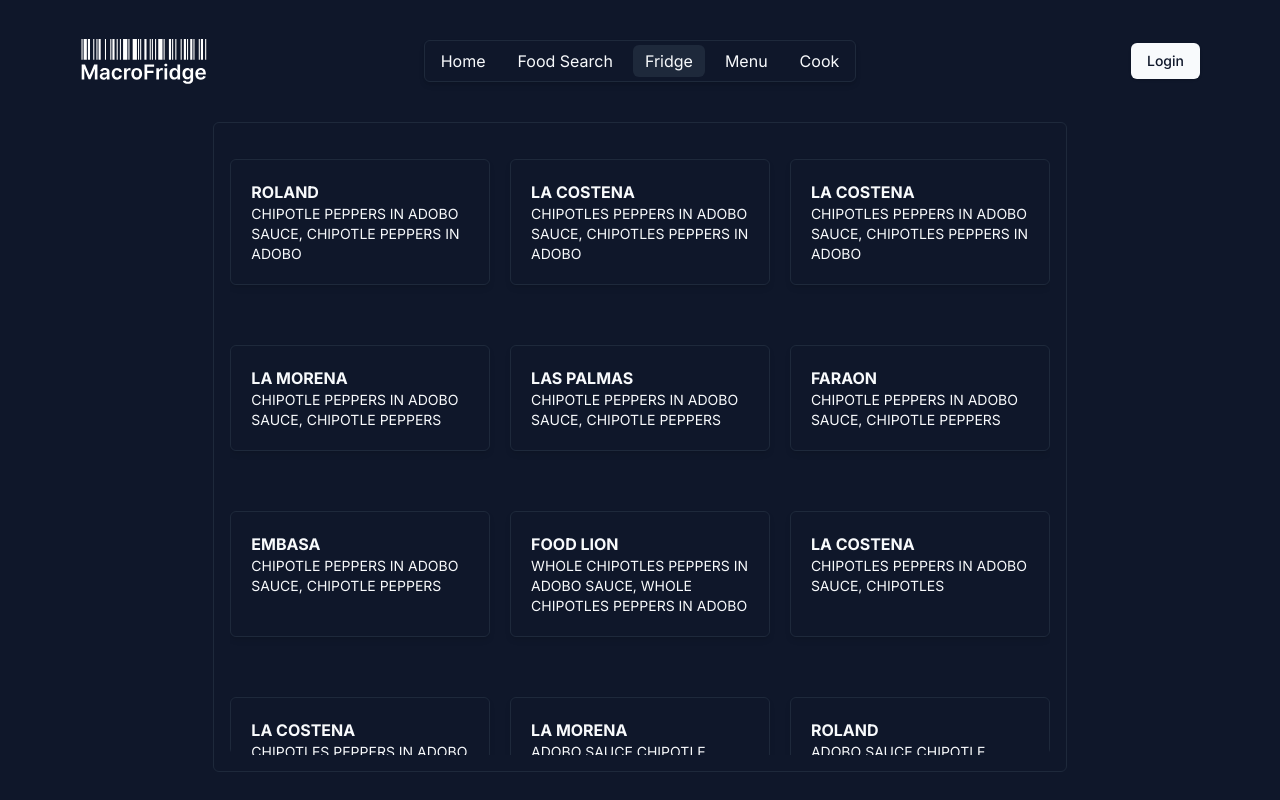
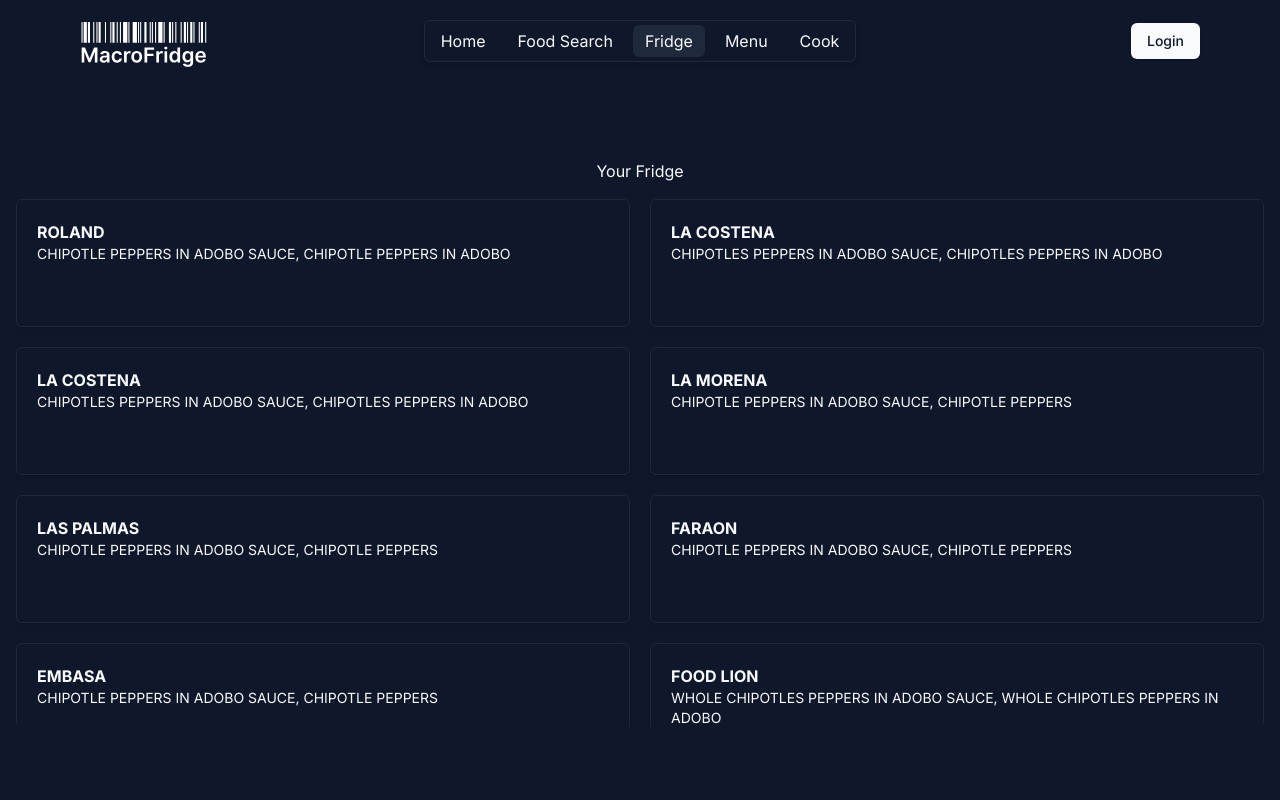
Before and after one commit to seambr/personal-pantry, a Next.js app: page /fridge in a window 1280 px wide. Built offline with nearby package versions, Linux system fonts and the light colour scheme; no server answers.

Commit message:
fixed style issues

```diff
--- a/app/fridge/page.tsx
+++ b/app/fridge/page.tsx
@@ -4,7 +4,8 @@
 
 function page() {
   return (
-    <main className="flex-grow">
+    <main className="flex-grow flex justify-center items-center flex-col">
+      <h2>Your Fridge</h2>
       <FridgeResults />
     </main>
   )
--- a/app/globals.css
+++ b/app/globals.css
@@ -143,7 +143,7 @@
 body,
 html {
   overflow: hidden;
-  height: 100%;
+  height: 100dvh;
   width: 100%;
 }
 
--- a/app/layout.tsx
+++ b/app/layout.tsx
@@ -4,6 +4,7 @@
 import NavMenu from "@/components/NavMenu"
 const inter = Inter({ subsets: ["latin"] })
 import { UserProvider } from "@auth0/nextjs-auth0/client"
+import Head from "next/head"
 
 export const metadata: Metadata = {
   title: "Macro Fridge",
@@ -18,6 +19,12 @@
 }>) {
   return (
     <html lang="en">
+      <Head>
+        <meta
+          name="viewport"
+          content="width=device-width, initial-scale=1.0, maximum-scale=1.0, user-scalable=no"
+        />
+      </Head>
       <UserProvider>
         <body
           className={`${inter.className} bg-primary-foreground flex flex-col`}
--- a/app/page.tsx
+++ b/app/page.tsx
@@ -25,7 +25,9 @@
         holdTime={500}
         className="text-md text-left opacity-50"
       />
-      <Button>Get Started</Button>
+      <Button>
+        <a href="/api/auth/login">Get Started</a>
+      </Button>
     </main>
   )
 }
--- a/components/FridgeResults.tsx
+++ b/components/FridgeResults.tsx
@@ -13,15 +13,17 @@
   }, [])
 
   return (
-    <ScrollArea className="h-[650px] w-4/6 rounded-md border p-4 gap-2 m-auto mt-5">
-      <div className="fridge-grid grid grid-cols-3 gap-5">
+    <ScrollArea className="h-[calc(100vh-15em)] w-6/6 rounded-md p-4 gap-2">
+      <div className="fridge-grid flex flex-col sm:grid sm:grid-cols-2 gap-1 gap-y-5 gap-x-5">
         {results?.foods.map((r: FoodItem, idx) => (
           <div
             key={idx}
-            className="fridge-item border border-secondary shadow-md rounded-md  mt-5 mb-5 p-5 justify-between items-center"
+            className="fridge-item border border-secondary shadow-md rounded-md p-5 justify-between items-center h-28 sm:h-32"
           >
-            <h3 className="font-bold">{r.brandName}</h3>
-            <p className="text-sm">{r.description}</p>
+            <h3 className="font-bold">
+              {r.brandName || r.brandOwner || "N/A"}
+            </h3>
+            <p className="text-xs sm:text-sm">{r.description}</p>
           </div>
         ))}
       </div>
--- a/components/NavMenu.tsx
+++ b/components/NavMenu.tsx
@@ -45,14 +45,13 @@
   return (
     <div
       className={cn(
-        "absolute w-full bottom-5 sm:relative sm:bottom-0 flex items-center pt-10 pb-5 justify-center px-20 z-50",
+        "absolute w-full bottom-5 md:relative flex items-center pt-10 pb-5 justify-center px-20 z-50",
         className
       )}
     >
-      <Logo
-        fill="white"
-        className="w-32 hidden lg:block absolute left-0 ml-20"
-      />
+      <Link href={"/"} className="fixed top-5 ml-5 left-0 lg:ml-20">
+        <Logo fill="white" className="w-32" />
+      </Link>
 
       <div
         className={`flex gap-2 shadow-md p-1 rounded-md border border-secondary w-fit m-auto`}
@@ -74,7 +73,7 @@
       {user.user ? (
         <Popover>
           <PopoverTrigger asChild>
-            <Avatar className="w-10 h-10 rounded-full overflow-hidden cursor-pointer hidden lg:block absolute right-0 mr-20">
+            <Avatar className="w-10 h-10 rounded-full overflow-hidden cursor-pointer lg:block fixed top-5 right-0 mr-5">
               <AvatarImage src={user.user.picture!} />
               <AvatarFallback>CN</AvatarFallback>
             </Avatar>
--- a/components/SearchCard.tsx
+++ b/components/SearchCard.tsx
@@ -21,8 +21,8 @@
 function SearchCard({ foodItem }: { foodItem: FoodItem }) {
   function addToFridge(item: FoodItem) {
     // FIXME: Not complete
-    try {
-      axios.post("http://localhost:3000/api/search", {
+    const body = {
+      edited: false,
       fdcId: item.fdcId,
       description: item.description,
       dataType: item.dataType,
@@ -45,7 +45,13 @@
         foodNutrientId: nutrient.foodNutrientId || "N/A",
         indentLevel: nutrient.indentLevel || "N/A",
       })),
-      })
+    }
+
+    console.log(body)
+
+    return
+    try {
+      axios.post("http://localhost:3000/api/search")
     } catch {
       // TODO: Make this an alert of some kind
       console.log("Failed to add")
@@ -65,7 +71,7 @@
         </p>
       </div>
       <div className="buttons flex gap-2 justify-center items-center">
-        <Button onClick={() => ""}>Add To Fridge</Button>
+        <Button onClick={() => addToFridge(foodItem)}>Add To Fridge</Button>
 
         <Popover>
           <PopoverTrigger asChild>
--- a/components/ui/avatar.tsx
+++ b/components/ui/avatar.tsx
@@ -18,6 +18,7 @@
     {...props}
   />
 ))
+
 Avatar.displayName = AvatarPrimitive.Root.displayName
 
 const AvatarImage = React.forwardRef<
```
Lines whose indentation alone changed are shown as unchanged.
